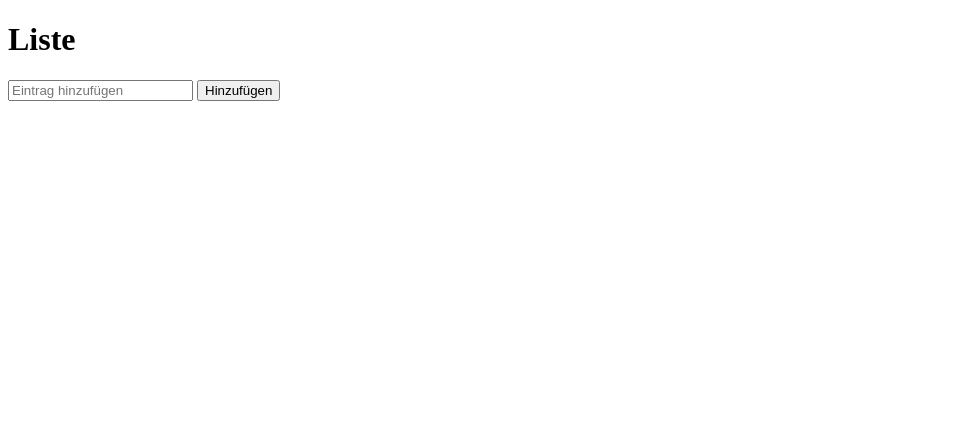
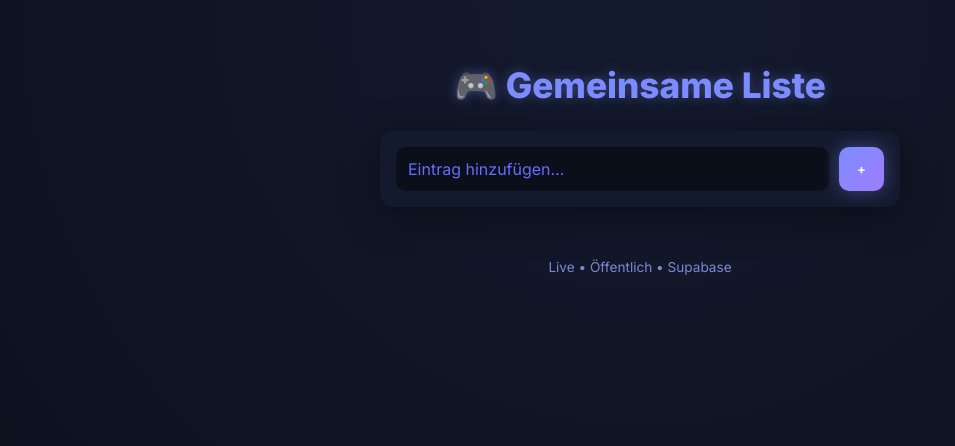
Before and after one commit to bftgames/bftgames, a plain HTML site: page index.html in a window 1280 px wide. Shown: the whole page, without its empty margins (0-955 px from the left). Drawn offline with nearby package versions, Linux system fonts and the light colour scheme.

Commit message:
Update index.html

```diff
--- a/index.html
+++ b/index.html
@@ -1,22 +1,151 @@
 <!DOCTYPE html>
 <html lang="de">
 <head>
-  <meta charset="UTF-8">
+  <meta charset="UTF-8" />
   <title>Gemeinsame Liste</title>
+  <meta name="viewport" content="width=device-width, initial-scale=1.0" />
+
+  <link href="https://fonts.googleapis.com/css2?family=Inter:wght@400;600;800&display=swap" rel="stylesheet">
+
+  <style>
+    :root {
+      --bg: #0b0f1a;
+      --card: #141a2e;
+      --accent: #7c8cff;
+      --text: #e9ecff;
+      --muted: #9aa3ff;
+    }
+
+    * {
+      box-sizing: border-box;
+      font-family: 'Inter', sans-serif;
+    }
+
+    body {
+      margin: 0;
+      background: radial-gradient(circle at top, #141a2e, var(--bg));
+      color: var(--text);
+      min-height: 100vh;
+      display: flex;
+      justify-content: center;
+      padding: 40px 16px;
+    }
+
+    .app {
+      width: 100%;
+      max-width: 520px;
+    }
+
+    h1 {
+      font-size: 2.2rem;
+      font-weight: 800;
+      text-align: center;
+      margin-bottom: 24px;
+      color: var(--accent);
+      text-shadow: 0 0 12px rgba(124, 140, 255, 0.4);
+    }
+
+    .input-card {
+      background: var(--card);
+      padding: 16px;
+      border-radius: 14px;
+      display: flex;
+      gap: 10px;
+      margin-bottom: 20px;
+      box-shadow: 0 10px 40px rgba(0,0,0,.4);
+    }
+
+    input {
+      flex: 1;
+      background: #0b0f1a;
+      border: none;
+      border-radius: 10px;
+      padding: 12px;
+      color: var(--text);
+      font-size: 1rem;
+      outline: none;
+    }
+
+    input::placeholder {
+      color: #666cff;
+    }
+
+    button {
+      background: linear-gradient(135deg, var(--accent), #9f7cff);
+      border: none;
+      border-radius: 10px;
+      padding: 0 18px;
+      color: white;
+      font-weight: 600;
+      cursor: pointer;
+      transition: transform .15s, box-shadow .15s;
+      box-shadow: 0 0 18px rgba(124,140,255,.4);
+    }
+
+    button:hover {
+      transform: translateY(-2px);
+      box-shadow: 0 0 28px rgba(124,140,255,.7);
+    }
+
+    ul {
+      list-style: none;
+      padding: 0;
+      margin: 0;
+      display: flex;
+      flex-direction: column;
+      gap: 12px;
+    }
+
+    li {
+      background: var(--card);
+      padding: 14px 16px;
+      border-radius: 12px;
+      font-weight: 500;
+      box-shadow: 0 8px 30px rgba(0,0,0,.35);
+      animation: fadeIn .25s ease;
+    }
+
+    @keyframes fadeIn {
+      from {
+        opacity: 0;
+        transform: translateY(6px);
+      }
+      to {
+        opacity: 1;
+        transform: none;
+      }
+    }
+
+    footer {
+      margin-top: 32px;
+      text-align: center;
+      font-size: .85rem;
+      color: var(--muted);
+      opacity: .8;
+    }
+  </style>
 </head>
 <body>
 
-<h1>Liste</h1>
+  <div class="app">
+    <h1>🎮 Gemeinsame Liste</h1>
 
-<input id="input" placeholder="Eintrag hinzufügen">
-<button onclick="add()">Hinzufügen</button>
+    <div class="input-card">
+      <input id="input" placeholder="Eintrag hinzufügen…" />
+      <button onclick="add()">+</button>
+    </div>
 
     <ul id="list"></ul>
+
+    <footer>
+      Live • Öffentlich • Supabase
+    </footer>
+  </div>
 
   <script src="https://cdn.jsdelivr.net/npm/@supabase/supabase-js"></script>
   <script>
     const supabase = supabase.createClient(
-  "https://DEIN-PROJEKT.supabase.co",
+      "https://eidmiyovaieorflbzgoz.supabase.co",
       "PUBLIC_ANON_KEY"
     )
 
@@ -31,11 +160,11 @@ async function load() {
     }
 
     async function add() {
-  const value = document.getElementById('input').value
-  if (!value) return
+      const input = document.getElementById('input')
+      if (!input.value.trim()) return
 
-  await supabase.from('items').insert({ text: value })
-  document.getElementById('input').value = ''
+      await supabase.from('items').insert({ text: input.value })
+      input.value = ''
       load()
     }
 
```
Lines whose indentation alone changed are shown as unchanged.
